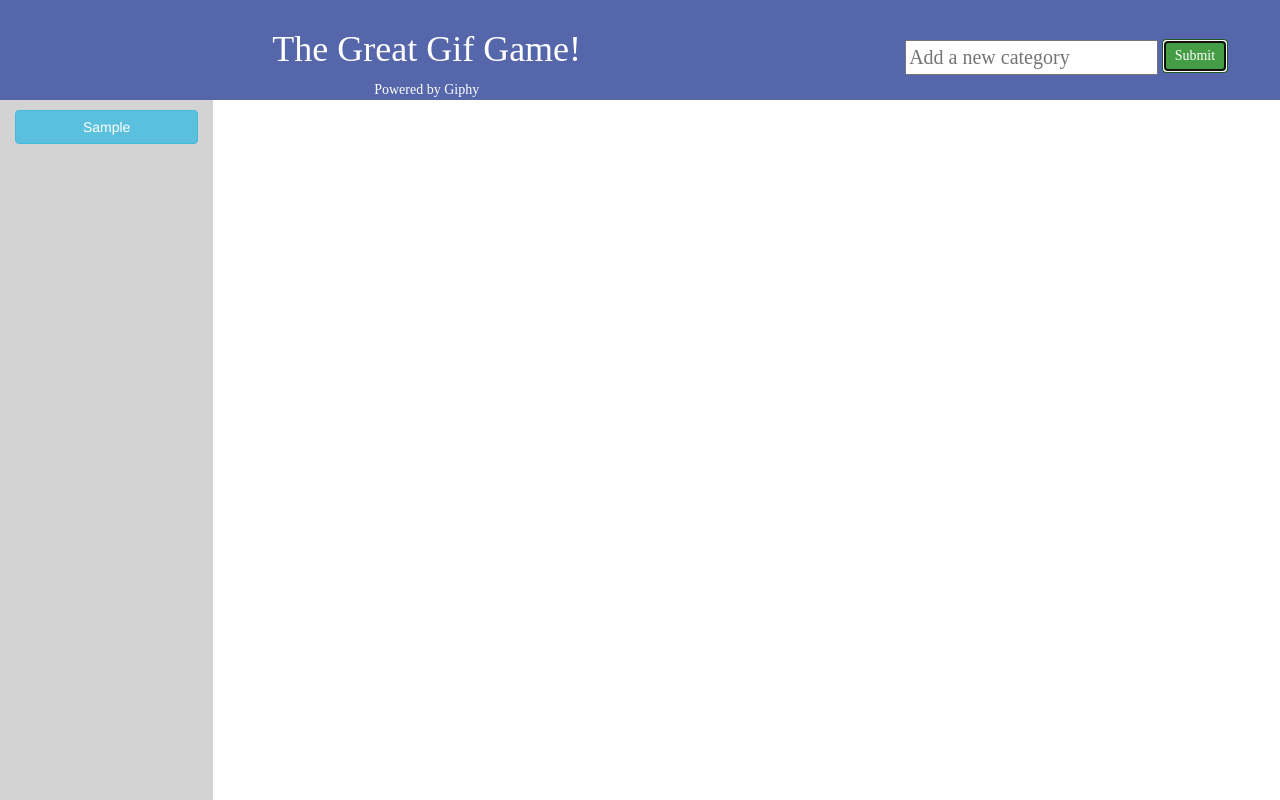
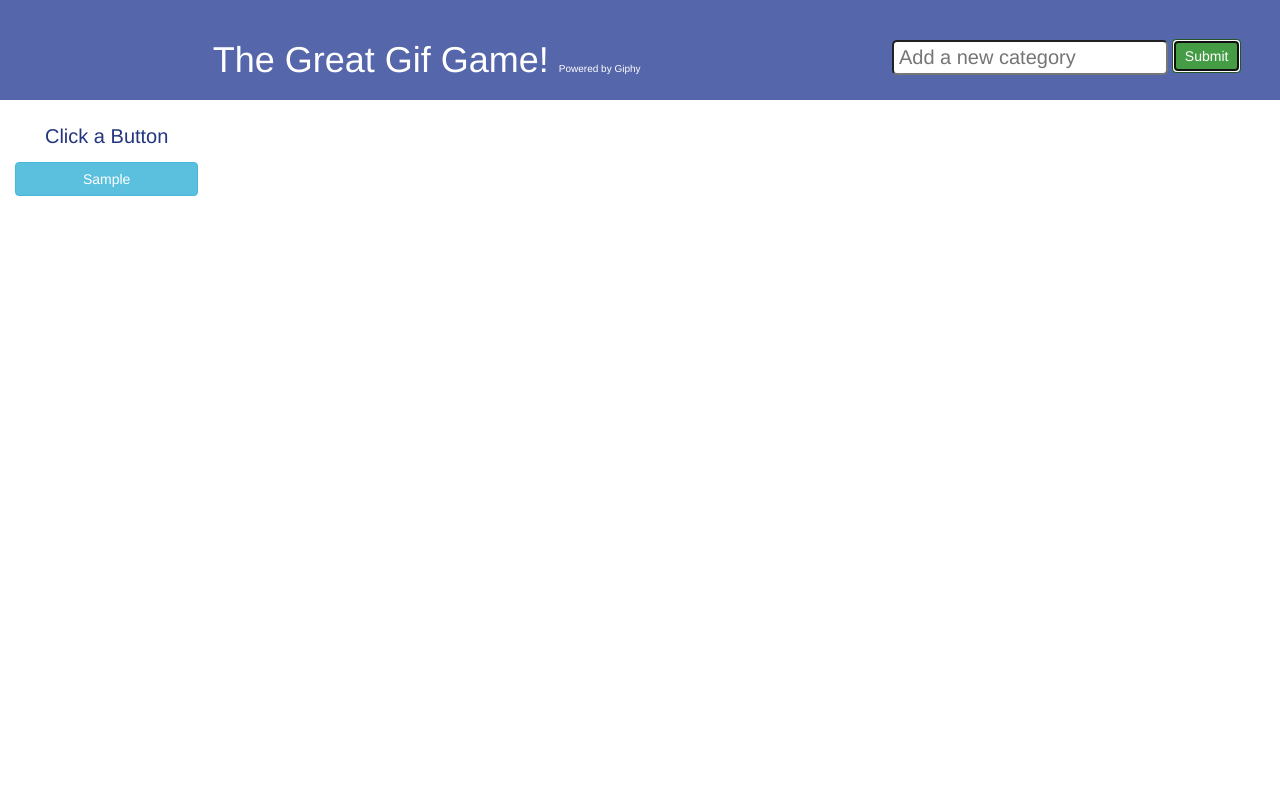
Before and after one commit to obidon23/giphy, a plain HTML site: page index.html in a window 1280 px wide. Both pictures are taken after typing "Sample" into the empty fields and a click on the button "Submit". Shown: the top 800 px of the page. Drawn offline with nearby package versions, Linux system fonts and the light colour scheme.

Commit message:
added some styling and headers

```diff
--- a/assets/css/style.css
+++ b/assets/css/style.css
@@ -11,20 +11,38 @@
 }
 
 .header {
-	font-family: 'Times New Roman', serif;
-	color: #fff;
+/*	font-family: 'Times New Roman', serif;
+*/	color: #fff;
 	text-align: center;
 	background-color: #5566aa;
 	padding: 10px;
 	height: 100px;
 }
 
-h2 {
+h1 {
 	color: #fff;
 	font-family: 'helvetica', arial, sans-serif;
 	background-color: #5566aa;
 	padding: 10px;
 }
+
+h2 {
+	color: #23357e;
+	font-family: 'helvetica', arial, sans-serif;
+	font-size: 20px;
+	padding: 5px 0;
+	text-align: center;
+}
+
+h3 {
+	color: #8faee3;
+	background-color: #23357e;
+	font-family: 'helvetica', arial, sans-serif;
+	font-size: 20px;
+	padding: 4px 10px;
+	border-radius: 5px;
+}
+
 
 .dropdown {
 	margin: 10px 0;
@@ -47,6 +65,9 @@ color: #fff;
 	font-size: 20px;
 	margin-top: 30px;
 	color: blue;
+	padding-left: 5px;
+	border-radius: 5px;
+
 }
 
 .buttons {
@@ -56,8 +77,6 @@ color: #fff;
 }
 
 .buttonArea {
-	background-color: lightgrey;
-	height: 1000px	;
 }
 
 .imageArea {
@@ -65,6 +84,7 @@ color: #fff;
 	float: left;
 	display: block;
 	margin: 0 auto;
+
 }
 
 img {
--- a/assets/js/script.js
+++ b/assets/js/script.js
@@ -4,8 +4,8 @@
       // displaygifInfo function re-renders the HTML to display the appropriate content
 
       function displayGifInfo() {
-      	$("#imageArea").empty();
-      	var gif = $(this).attr("data-name");
+        $("#imageArea").empty();
+        var gif = $(this).attr("data-name");
         var queryURL = 'https://api.giphy.com/v1/gifs/search?q="' + gif +'"&api_key=dc6zaTOxFJmzC&fmt=JSON&limit=3"';
         // Creating an AJAX call for the specific gif button being clicked
         console.log(queryURL);
@@ -15,7 +15,7 @@
         }).done(function(response) {
           console.log(response);
           var results = response.data;
-
+          $("#imageArea").html("<h3>Results for: " + gif);
           for (i=8; i > -1; i--) {
           // Creating a div to hold the gif
           var gifDiv = $("<div class='col-lg-4 images'>");
@@ -26,11 +26,11 @@
           // Creating an element to hold the image
           var image = $("<img>").attr("src", imgURLStill);
           // Appending the image
-  			console.log(imgURLStill);
+        console.log(imgURLStill);
           gifDiv.append(image).addClass("gifDiv");
           image.addClass("gif").attr("data-still", imgURLStill).attr("data-animate", imgURLAnimated).attr("data-state", "still");
           // Putting the entire gif above the previous gifs
-          $("#imageArea").prepend(gifDiv);
+          $("#imageArea").append(gifDiv);
         };
       })
   }
@@ -40,6 +40,7 @@
         // (this is necessary otherwise you will have repeat buttons)
         $("#buttonArea").empty();
         // Looping through the array of gifs
+        $("#buttonArea").html("<h2>Click a Button</h2>");
         for (var i = 0; i < gifButtons.length; i++) {
           // Then dynamicaly generating buttons for each gif in the array
           // This code $("<button>") is all jQuery needs to create the beginning and end tag. (<button></button>)
@@ -69,7 +70,7 @@
 
       $(document).on("click", ".gif", function() {
 
-		var state = $(this).attr("data-state") ;     // =============================================
+    var state = $(this).attr("data-state") ;     // =============================================
       console.log(state);
       if (state==="still") {
         var animate = $(this).attr("data-animate");
--- a/index.html
+++ b/index.html
@@ -38,10 +38,11 @@
 			<div class="col-lg-8 header">
 				<h1 class="h1 h1-default">
 					The Great Gif Game!
-				</h1>
-				<p>
-				 Powered by Giphy
-				 </p>
+				 <span style="font-size: 10px; font-family: 'helvetica', sans-serif;">
+
+				 		Powered by Giphy
+			  	</span>
+				 </h1>
 			</div>
 			<div class="col-lg-4 header">
 				<!-- people can set up category buttons here -->
```
